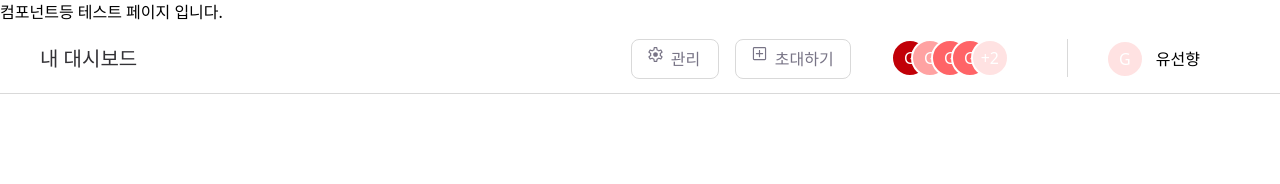
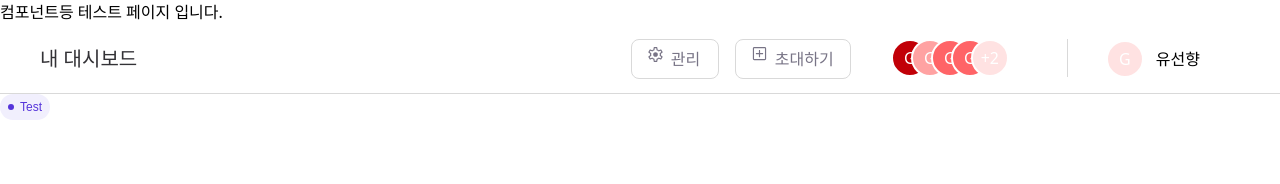
Before and after one commit to FE-3-2team/team2taskify, a Next.js app: page /test in a window 1280 px wide. Shown: the top 184 px of the page. Built offline with nearby package versions, Linux system fonts and the light colour scheme.

Commit message:
[Style] status 컬러, 폰트 적용

```diff
--- a/src/components/common/Chip/Status.chip.tsx
+++ b/src/components/common/Chip/Status.chip.tsx
@@ -1,5 +1,3 @@
-import { ReactNode } from "react";
-
 interface Props {
   value: string;
 }
@@ -10,9 +8,9 @@ interface Props {
 
 export default function Status({ value }: Props) {
   return (
-    <div className=" flex items-center w-fit min-h-[26px] bg-purple-200 rounded-2xl text-[14px] px-2 ">
-      <div className="gap-[6px] h-fit flex items-center text-violet-500">
-        <div className="w-[6px] h-[6px] bg-violet-500  rounded-full" />
+    <div className=" flex items-center w-fit min-h-[26px] bg-violet-F1EFFD rounded-2xl text-xs-regular px-2 ">
+      <div className="gap-[6px] h-fit flex items-center text-violet-5534DA">
+        <div className="w-[6px] h-[6px] bg-violet-5534DA  rounded-full" />
         {value}
       </div>
     </div>
--- a/src/pages/test.tsx
+++ b/src/pages/test.tsx
@@ -1,3 +1,4 @@
+import Status from "@/components/common/Chip/Status.chip";
 import { Tags } from "@/components/common/Chip/Tag.chip";
 import Header from "@/components/common/Header";
 
@@ -58,6 +59,7 @@ export default function Test() {
     <div>
       <div>컴포넌트등 테스트 페이지 입니다.</div>
       <Header user={user} members={members} />
+      <Status value="Test" />
     </div>
   );
 }
```
